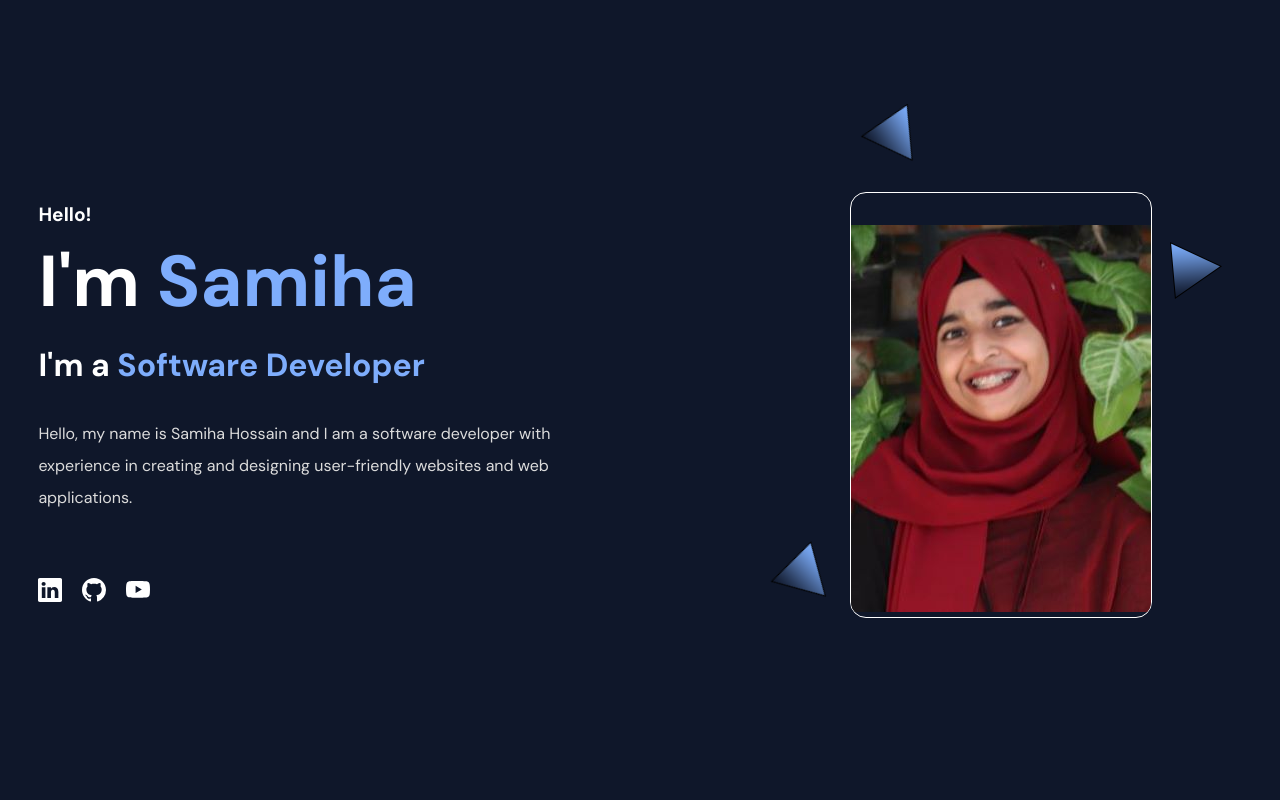
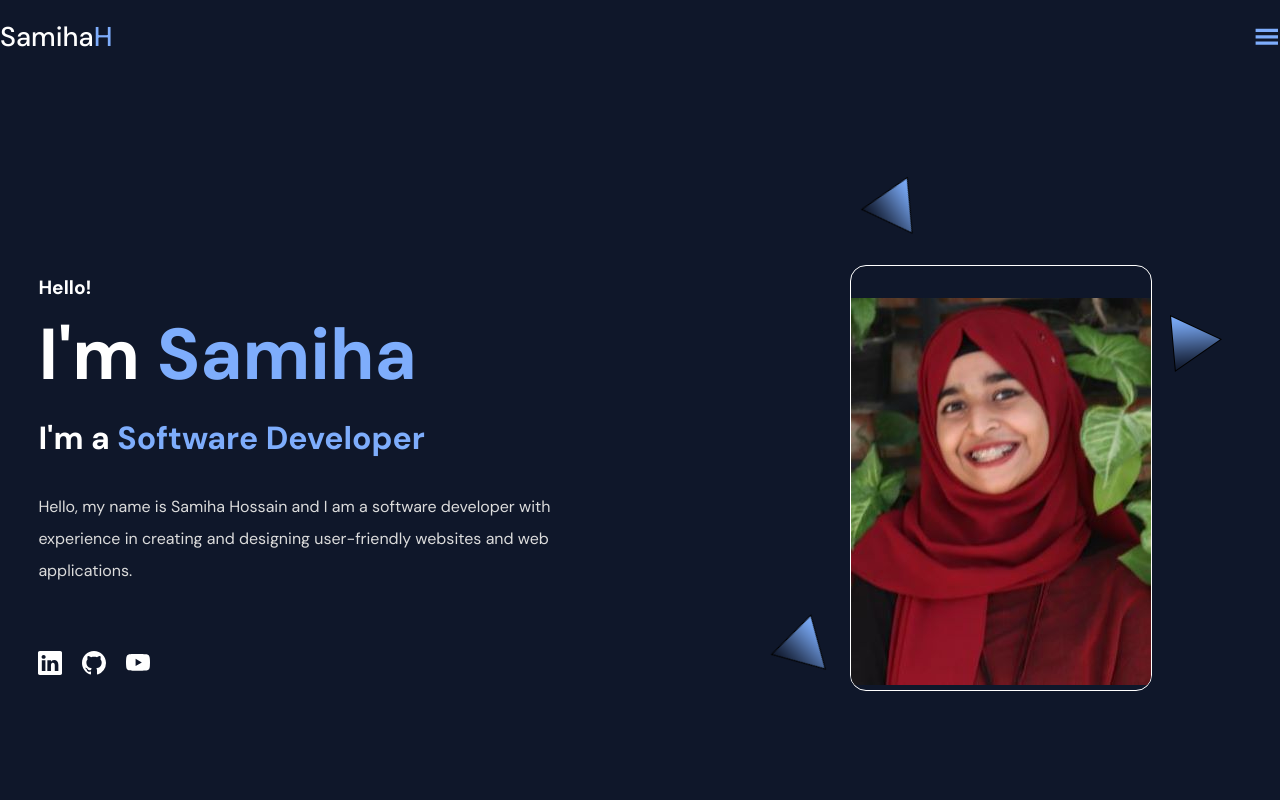
Before and after one commit to Samiha-Hossain19/Portfolio, a React (Create React App) app: page / in a window 1280 px wide. Shown: the top 800 px of the page. Built offline with nearby package versions, Linux system fonts and the light colour scheme.

Commit message:
Navbar added

```diff
--- a/src/App.js
+++ b/src/App.js
@@ -8,11 +8,13 @@ import Showcase from "./Components/Showcase";
 import MySkills from "./Components/MySkills";
 import MyProjects from "./Components/MyProjects";
 import Footer from "./Components/Footer";
+import Navbar from "./Components/Navbar";
 function App() {
   return (
     <ThemeProvider theme={theme}>
       <MainBody>
         <Container>
+          <Navbar />
           <Showcase />
           <MySkills />
           <MyProjects />
--- /dev/null
+++ b/src/Components/Navbar.js
@@ -0,0 +1,27 @@
+import React from "react";
+import { FlexContainer, PaddingContainer } from "../Styles/Global.styled";
+import { Logo, MenuIcon } from "../Styles/Navbar.styled";
+import { GiHamburgerMenu } from "react-icons/gi";
+
+const Navbar = () => {
+  return (
+    <PaddingContainer
+      top="1.2rem"
+      bottom="1.2rem"
+      responsiveLeft="1rem"
+      responsiveRight="1rem"
+    >
+      <FlexContainer justify="space-between" responsiveFlex>
+        <Logo>
+          Samiha<span>H</span>
+        </Logo>
+
+        <MenuIcon>
+          <GiHamburgerMenu />
+        </MenuIcon>
+      </FlexContainer>
+    </PaddingContainer>
+  );
+};
+
+export default Navbar;
--- /dev/null
+++ b/src/Styles/Navbar.styled.js
@@ -0,0 +1,22 @@
+import styled from "styled-components";
+
+export const Logo = styled.p`
+  font-size: 1.7rem;
+  font-weight: ${({ theme }) => theme.fonts.weight.medium};
+  color: white;
+  & > span {
+    color: ${({ theme }) => theme.colors.secondary};
+  }
+`;
+
+export const MenuIcon = styled.div`
+  color: ${({ theme }) => theme.colors.secondary};
+  font-size: 1.6rem;
+  cursor: pointer;
+  transition: all 0.2s ease;
+  display: flex;
+  align-items: center;
+  &:hover {
+    font-size: 2.1rem;
+  }
+`;
```
